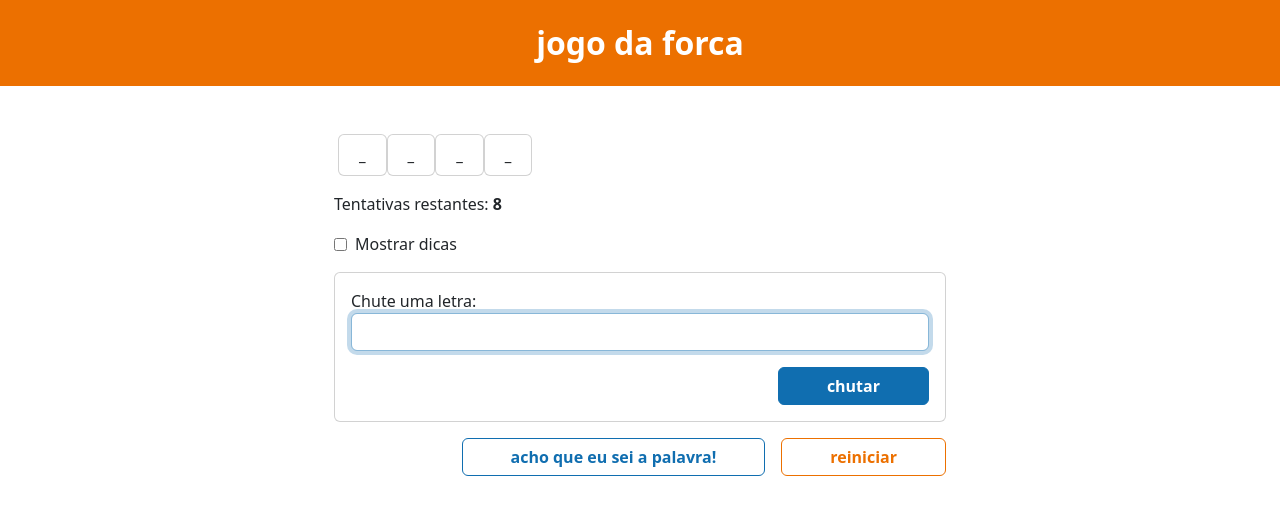
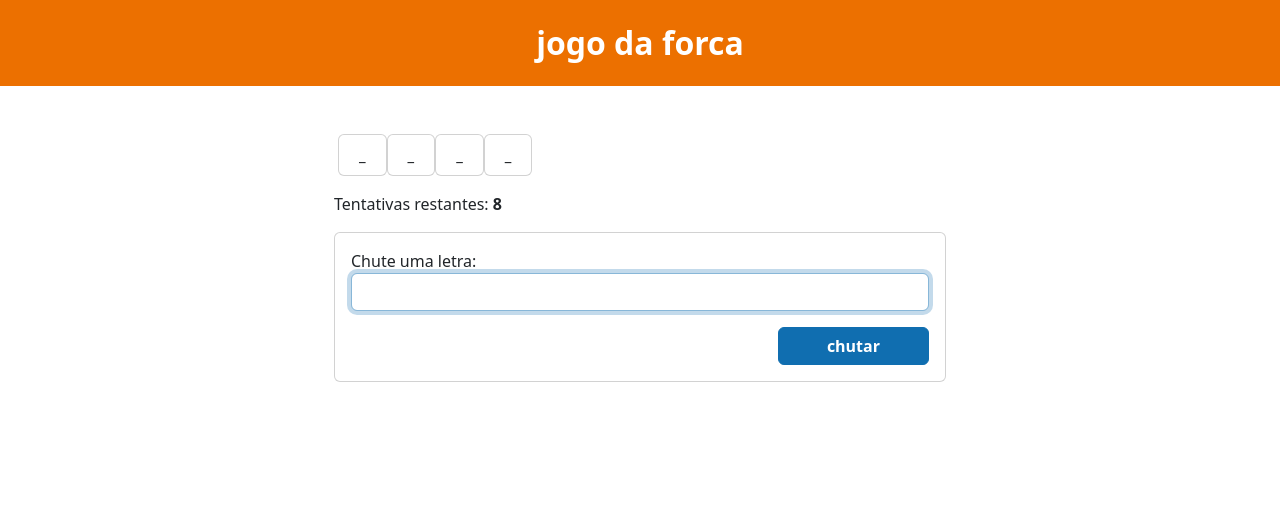
Before and after one commit to vitor-gercov/jogo-da-forca, an Angular app: page / in a window 1280 px wide. Shown: the top 514 px of the page. Built offline with nearby package versions, Linux system fonts and the light colour scheme.

Commit message:
funcionalidades extras comentadas.

```diff
--- a/src/app/views/user-feedback/user-feedback.component.html
+++ b/src/app/views/user-feedback/user-feedback.component.html
@@ -16,12 +16,12 @@
         </div>
     </div>
 
-    <p *ngIf="gameController.showTips">
+    <!-- <p *ngIf="gameController.showTips">
         Dica:
         <span class="fw-bold">
             {{secretWord.help}}
         </span>
-    </p>
+    </p> -->
 
     <p>
         Tentativas restantes:
--- a/src/app/views/user-input/user-input.component.html
+++ b/src/app/views/user-input/user-input.component.html
@@ -1,9 +1,9 @@
-<div class="d-flex align-items-center mb-3">
+<!-- <div class="d-flex align-items-center mb-3">
     <input type="checkbox" class="me-2" [(ngModel)]="gameController.showTips">
     <span>
         Mostrar dicas
     </span>
-</div>
+</div> -->
 
 <div class="card" *ngIf="!gameController.gameHasEnded">
     <div class="card-body">
@@ -47,7 +47,7 @@
     </div>
 </div>
 
-<div class="d-flex justify-content-end mt-3 mb-5">
+<!-- <div class="d-flex justify-content-end mt-3 mb-5">
     <button class="btn btn-outline-primary px-5 fw-bold" *ngIf="!gameController.gameHasEnded" (click)="openModal();">
         acho que eu sei a palavra!
     </button>
@@ -56,7 +56,7 @@
         (click)="gameController.restartGame(); tryCharInputDOMElement?.nativeElement.focus();">
         reiniciar
     </button>
-</div>
+</div> -->
 
 
 <ng-template #tryWordModal>
```
